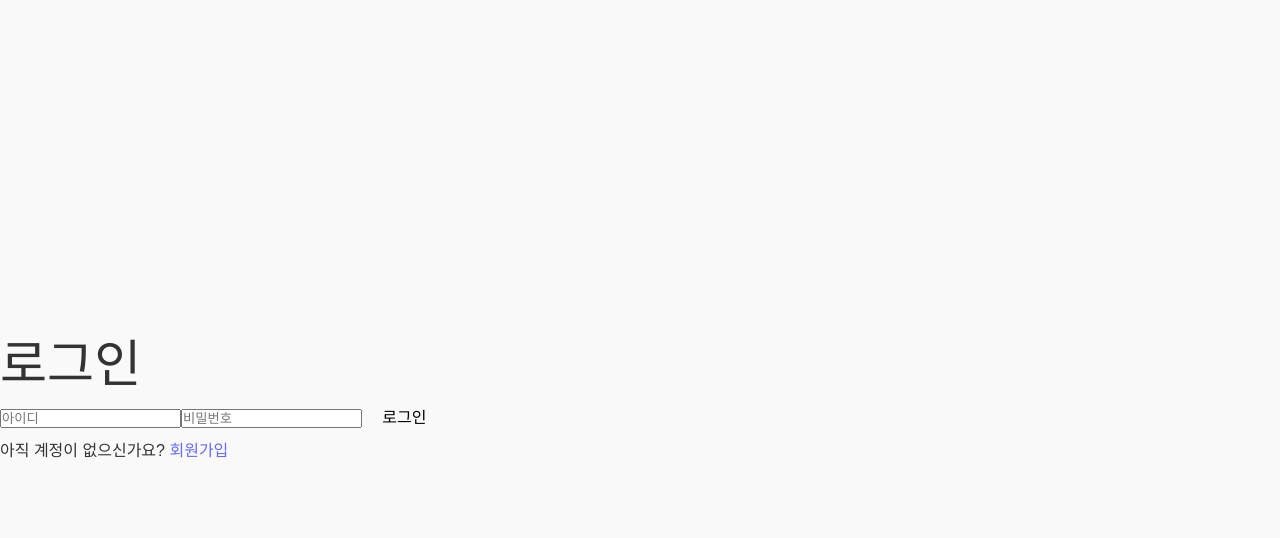
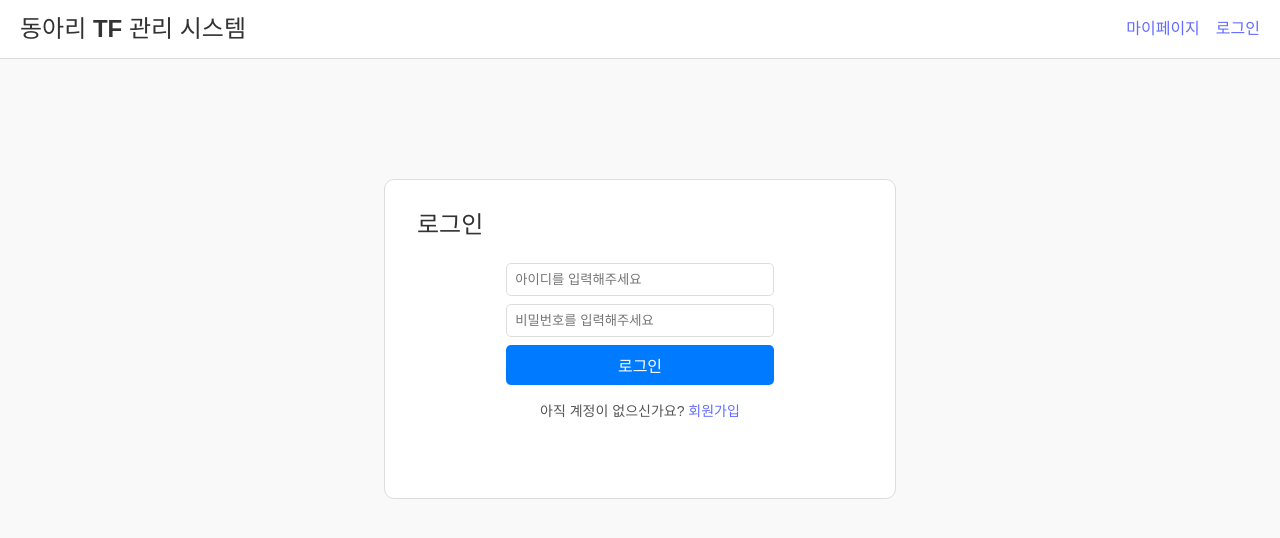
Before and after one commit to roysong0203/newbie-project, a React (Vite) app in the folder frontend/: page /login in a window 1280 px wide. Shown: the top 538 px of the page. Built offline with nearby package versions, Linux system fonts and the light colour scheme.

Commit message:
feat: Add login page

```diff
--- a/frontend/src/App.tsx
+++ b/frontend/src/App.tsx
@@ -20,20 +20,6 @@ const Card = ({ name, description, head, members, createdAt }: { name: string, d
       </div>
       <button className="btn">자세히 보기</button>
     </div>
-  );
-}
-
-const Header = () => {
-  return (
-    <header className="navbar">
-      <div className="container">
-        <a href="/"><h1 className="logo">동아리 TF 관리 시스템</h1></a>
-        <nav className="nav-links">
-          <a href="#">마이페이지</a>
-          <a href="/login">로그인</a>
-        </nav>
-      </div>
-    </header>
   );
 }
 
@@ -75,8 +61,15 @@ const Home = () => {
 
   return (
     <div className="page-wrapper">
-      <Header />
-
+      <header className="navbar">
+        <div className="container">
+          <a href="/"><h1 className="logo">동아리 TF 관리 시스템</h1></a>
+          <nav className="nav-links">
+            <a href="/login">마이페이지</a>
+            <a href="/login">로그인</a>
+          </nav>
+        </div>
+      </header>
       <main className="main container">
         <h2 className="section-title">전체 TF</h2>
         <div className="card-grid">
@@ -111,4 +104,4 @@ const App = () => {
   );
 }
 
-export default App
+export default App;
--- /dev/null
+++ b/frontend/src/pages/login.css
@@ -0,0 +1,58 @@
+* {
+    margin: 0;
+    padding: 0;
+    box-sizing: border-box;
+}
+
+.login-container {
+    margin: 15vh auto;
+    padding: 2rem;
+    min-width: 40vw;
+    min-height: 40vh;
+    border-radius: 10px;
+    border: 1px solid #ddd;
+    background-color: white;
+}
+
+.login-container h1 {
+    font-size: 24px;
+    margin-bottom: 1.5rem;
+}
+
+.login-container form {
+    display: flex;
+    flex-direction: column;
+    justify-content: space-around;
+    align-items: center;
+    gap: 0.5rem;
+}
+
+.login-container form input {
+    width: 60%;
+    padding: 0.5rem;
+    border-radius: 5px;
+    border: 1px solid #ddd;
+    background-color: white;
+}
+
+.login-container form button {
+    width: 60%;
+    padding: 0.5rem;
+    border-radius: 5px;
+    border: none;
+    background-color: #007bff;
+    color: white;
+    font-size: 16px;
+    cursor: pointer;
+}
+
+.login-container form button:hover {
+    background-color: #0056b3;
+}
+
+.login-container p {
+    margin-top: 1rem;
+    font-size: 14px;
+    text-align: center;
+    color: #555;
+}
--- a/frontend/src/pages/login.tsx
+++ b/frontend/src/pages/login.tsx
@@ -1,13 +1,27 @@
+import '../App.css';
+import './login.css';
+
 const Login = () => {
     return (
-        <div className="login">
-        <h1>로그인</h1>
-        <form>
-            <input type="text" placeholder="아이디" />
-            <input type="password" placeholder="비밀번호" />
-            <button type="submit">로그인</button>
-        </form>
-        <p>아직 계정이 없으신가요? <a href="/signup">회원가입</a></p>
+        <div className='page-wrapper'>
+            <header className="navbar">
+                <div className="container">
+                    <a href="/"><h1 className="logo">동아리 TF 관리 시스템</h1></a>
+                    <nav className="nav-links">
+                    <a href="/login">마이페이지</a>
+                    <a href="/login">로그인</a>
+                    </nav>
+                </div>
+            </header>
+            <div className='login-container'>
+                <h1>로그인</h1>
+                <form>
+                    <input type="text" id="username" placeholder="아이디를 입력해주세요" />
+                    <input type="password" id="password" placeholder="비밀번호를 입력해주세요" />
+                    <button type="submit">로그인</button>
+                </form>
+                <p>아직 계정이 없으신가요? <a href="/signup">회원가입</a></p>
+            </div>
         </div>
     );
 }
```
